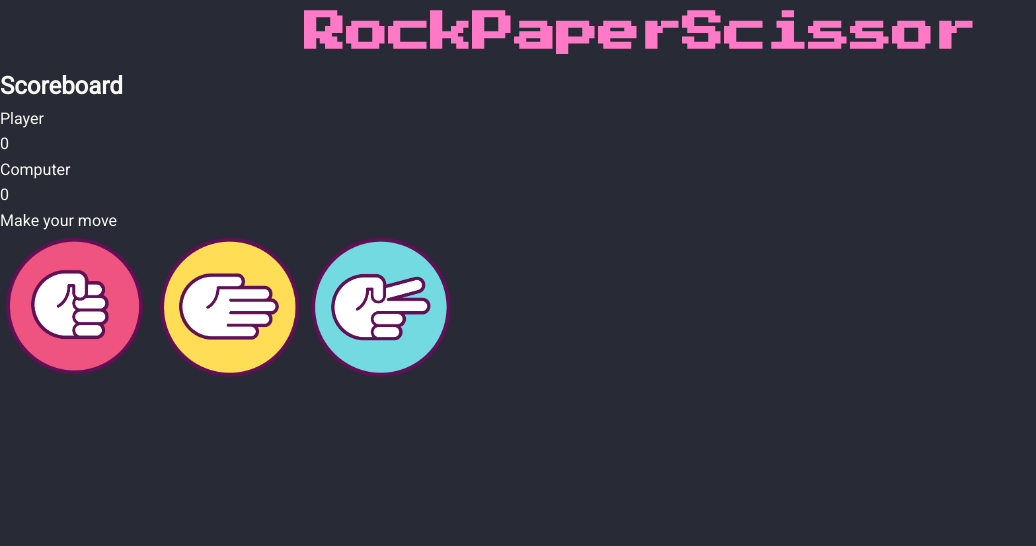
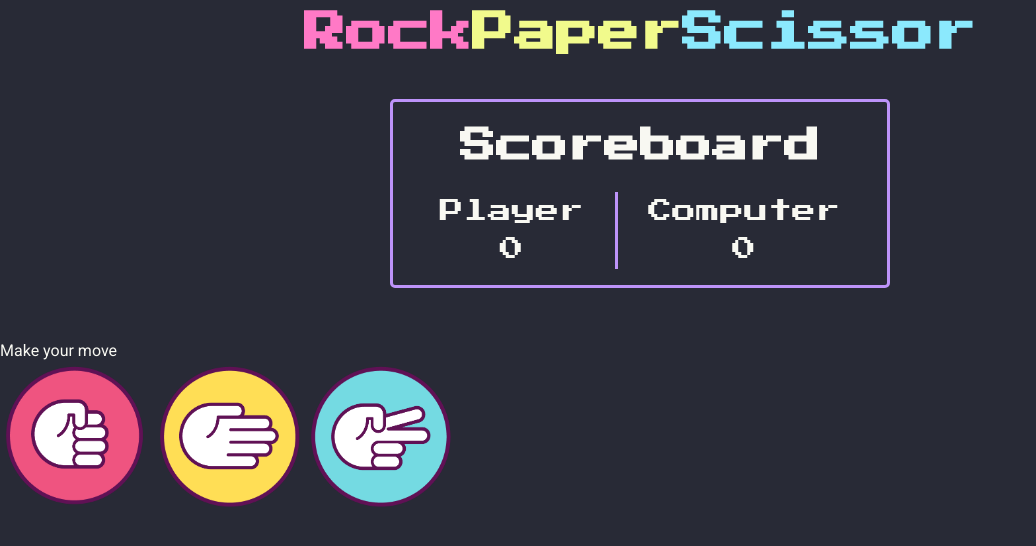
Before and after one commit to zal626/rock-paper-scissors, a plain HTML site: page index.html in a window 1280 px wide. Shown: the whole page, without its empty margins (0-1036 px from the left). Drawn offline with Linux system fonts and the light colour scheme.

Commit message:
Add style to scoreboard and edit style of h1

```diff
--- a/index.html
+++ b/index.html
@@ -10,16 +10,18 @@
 </head>
 <body>
     <heder>
-        <h1>RockPaperScissor</h1>
+        <h1><span style="color:#ff79c6;">Rock</span><span style="color:#f1fa8c;">Paper</span><span style="color: #8be9fd;">Scissor</span></h1>
     </heder>
         <div class="score-board">
             <h2>Scoreboard</h2>
+            <div class="container">
             <div class="player">Player
                 <div id="player-score">0</div>
             </div>
             <div class="barrier"></div>
             <div class="computer">Computer
                 <div id="computer-score">0</div>
+            </div>
             </div>
 
 
--- a/style.css
+++ b/style.css
@@ -11,10 +11,9 @@ body{
     font-family: Roboto, sans-serif;
 }
 h1{
-    font-family: 'Press Start 2P', sans-serif;
+    font-family: 'Press Start 2P', Roboto, sans-serif;
     font-weight: 700;
     font-size: 42px;
-    color: #ff79c6;
     text-align: center;
     padding: 1em auto;
 }
@@ -22,3 +21,31 @@ img{
     width: 150px;
     height: auto;
 }
+.score-board{
+    font-family: 'Press Start 2P';
+    border: 3px solid #bd93f9;
+    border-radius: 5px;
+    max-width: 500px;
+    margin: 32px auto 50px;
+    padding: 1em;
+    display: flex;
+    flex-direction: column;
+    gap: 1em;
+}
+.score-board h2{
+    text-align: center;
+    font-size: 36px;
+}
+.container{
+    display: flex;
+    justify-content: space-evenly;
+}
+.barrier{
+    border-left: 3px solid #bd93f9;
+}
+.player,
+.computer{
+    font-size: 24px;
+    line-height: 1.6;
+    text-align: center;
+}
```
